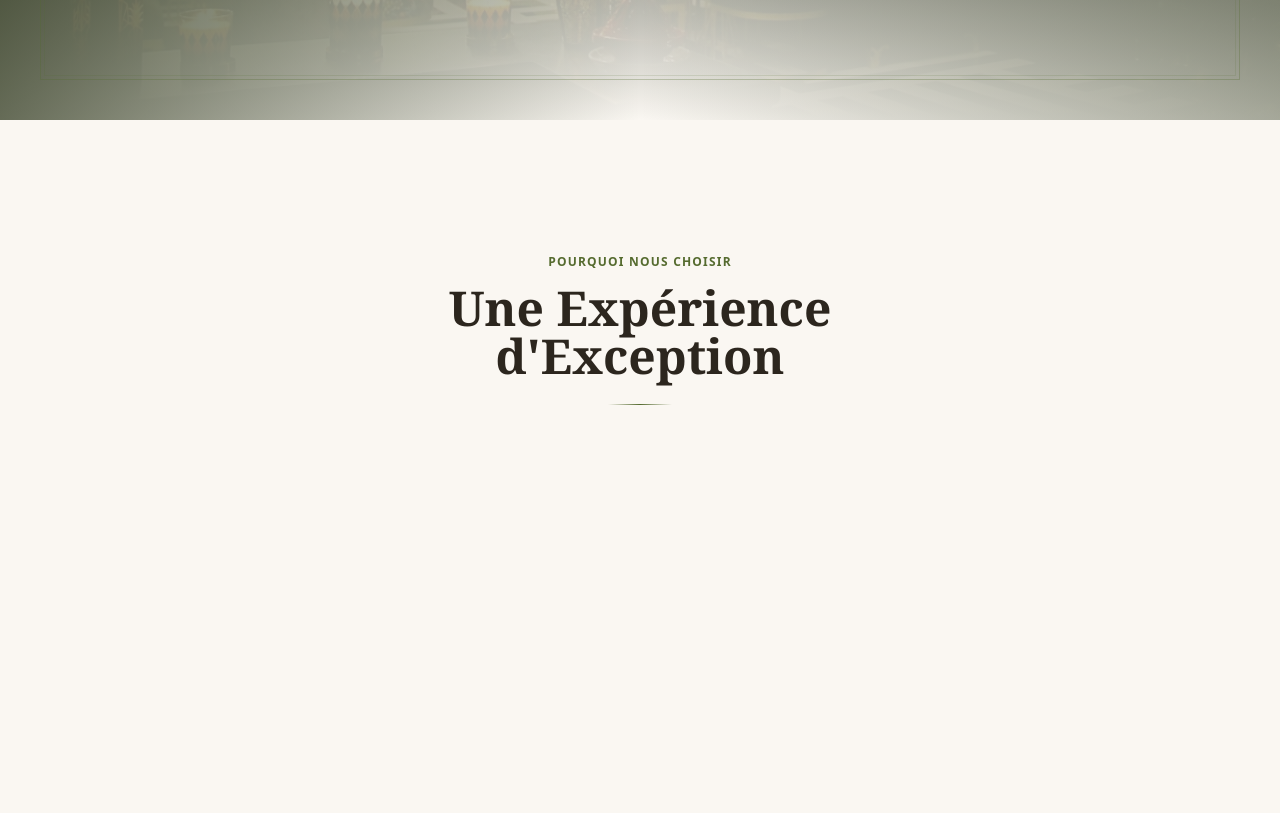
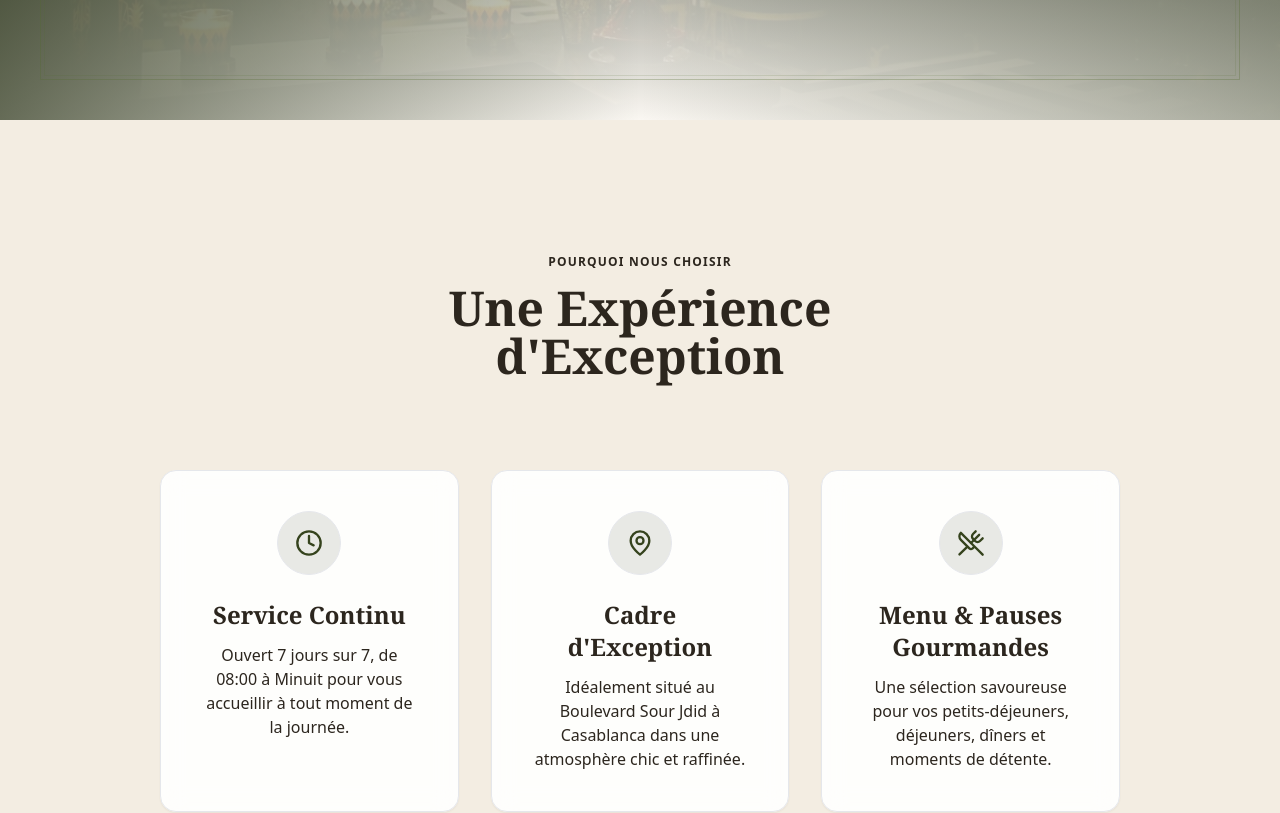
Before and after one commit to medfassi20/legatsby-casablanca, a React (Vite) app: page / in a window 1280 px wide. Shown: the part 680-1493 px from the top of the page. Built offline with nearby package versions, Linux system fonts and the light colour scheme; a web font is replaced by a local one.

Commit message:
Update Features.tsx

```diff
--- a/src/components/Features.tsx
+++ b/src/components/Features.tsx
@@ -26,16 +26,16 @@ const iconMap = {
 
 export default function Features() {
   return (
-    <section id="apropos" className="relative py-24 lg:py-32 bg-beige-50">
+    <section id="apropos" className="relative py-24 lg:py-32 bg-beige-100">
       {/* Section header */}
       <div className="text-center max-w-2xl mx-auto section-padding mb-16">
-        <span className="text-xs font-semibold tracking-widest uppercase text-olive-500">
+        <span className="text-xs font-bold tracking-widest uppercase text-olive-700">
           Pourquoi nous choisir
         </span>
-        <h2 className="font-serif text-3xl sm:text-4xl lg:text-5xl font-bold mt-3 text-beige-900">
+        <h2 className="font-serif text-3xl sm:text-4xl lg:text-5xl font-bold mt-3 text-beige-950">
           Une Expérience d'Exception
         </h2>
-        <div className="deco-line mx-auto mt-6" />
+        <div className="w-16 h-0.5 bg-olive-600 mx-auto mt-6" />
       </div>
 
       {/* Feature cards */}
@@ -45,17 +45,20 @@ export default function Features() {
           return (
             <div
               key={feature.title}
-              className="group card-glass p-8 lg:p-10 text-center hover:border-olive-500/30 transition-all duration-500 hover:-translate-y-1.5 animate-fade-in-up opacity-0"
-              style={{ animationDelay: `${idx * 150}ms` }}
+              className="group bg-white/90 backdrop-blur-md border border-beige-300/80 rounded-2xl p-8 lg:p-10 text-center shadow-sm hover:shadow-md hover:border-olive-500/50 transition-all duration-300 hover:-translate-y-1"
             >
               {/* Icon */}
-              <div className="inline-flex items-center justify-center w-16 h-16 rounded-full bg-olive-500/10 border border-olive-500/20 mb-6 group-hover:bg-olive-500/20 group-hover:scale-110 transition-all duration-500">
-                {Icon && <Icon className="w-7 h-7 text-olive-500" />}
+              <div className="inline-flex items-center justify-center w-16 h-16 rounded-full bg-olive-900/10 border border-olive-700/20 mb-6 group-hover:bg-olive-900 transition-all duration-300">
+                {Icon && <Icon className="w-7 h-7 text-olive-800 group-hover:text-beige-100 transition-colors" />}
               </div>
-              <h3 className="font-serif text-xl lg:text-2xl font-semibold text-beige-900 mb-3">
+
+              {/* Titre ultra-lisible */}
+              <h3 className="font-serif text-xl lg:text-2xl font-bold text-beige-950 mb-3">
                 {feature.title}
               </h3>
-              <p className="text-beige-900/70 text-sm lg:text-base leading-relaxed">
+
+              {/* Texte de description bien contrasté */}
+              <p className="text-beige-800 text-sm lg:text-base leading-relaxed font-normal">
                 {feature.description}
               </p>
             </div>
```
